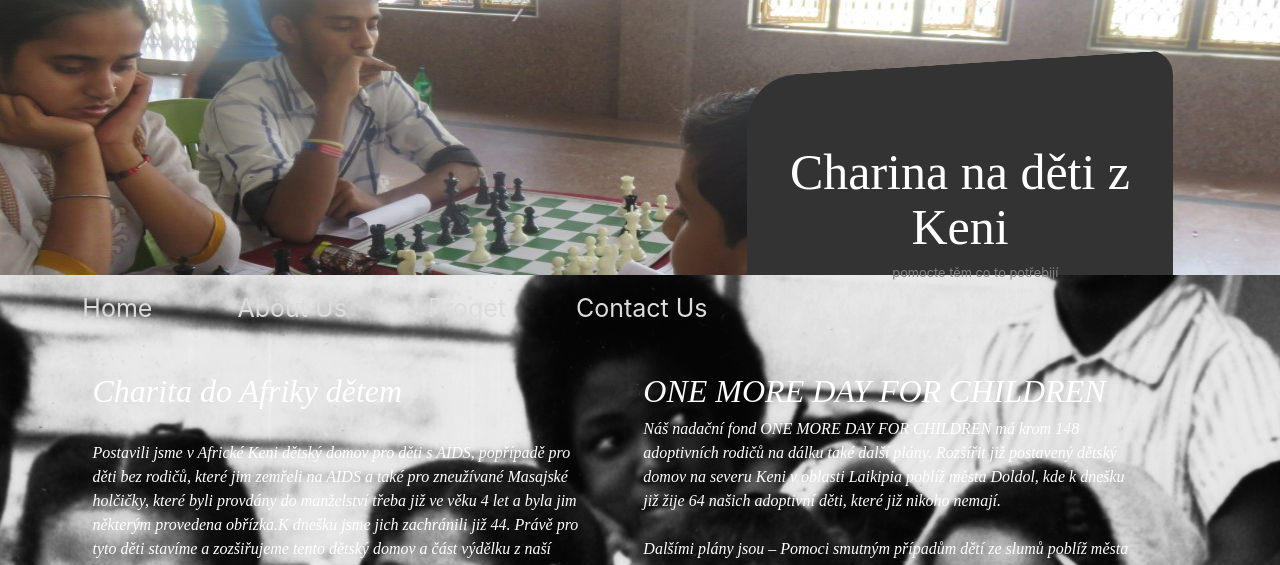
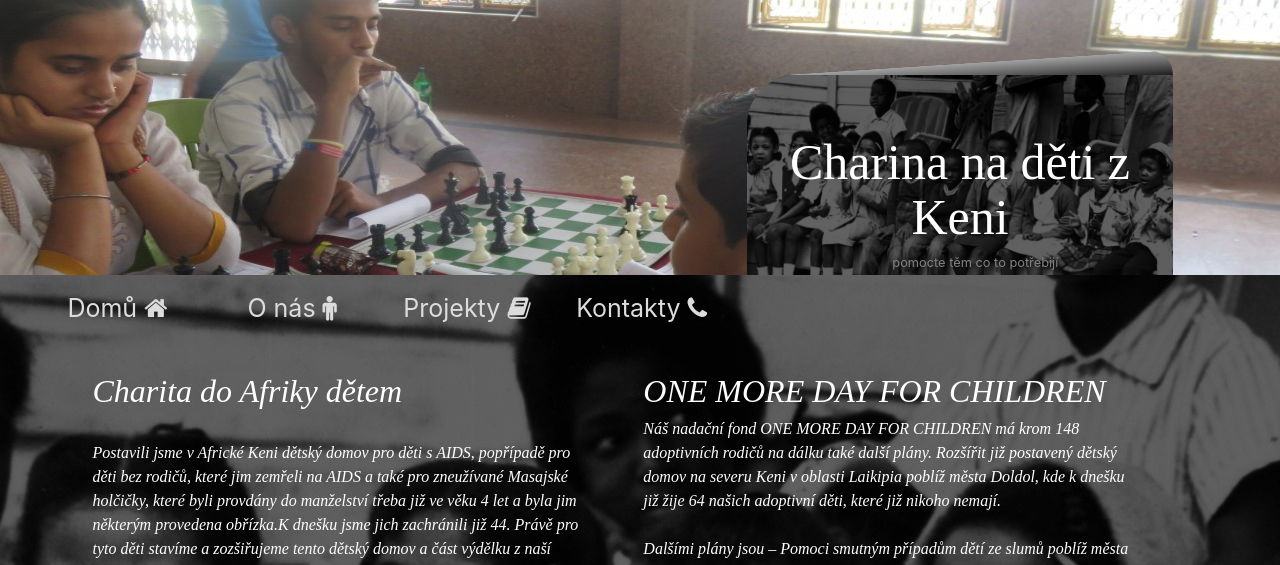
Before and after one commit to Rakullygs/Spsrakovnik-wb-charita, a PHP site: page / in a window 1280 px wide. Shown: the top 565 px of the page. Run offline with PHP 8.4, Linux system fonts and the light colour scheme.

Commit message:
home-done

```diff
--- a/css/custom.css
+++ b/css/custom.css
@@ -2,7 +2,6 @@ body {
     font-size: 1rem;
     color: #fff;
     background: url("../datagrid/img/core-pozadi.jpg");
-    width: 100%;
 }
 .header{
     height: 275px;
@@ -24,12 +23,13 @@ body {
 .middle .middle-midle{
     height: 25px;
     background:
-        linear-gradient(to left top, rgba(51,51,51, 1) 0% , rgba(51,51,51, 1) 49% , rgba(51,51,51, 0) 50%, rgba(51,51,51, 0) 100%),
+        linear-gradient(to left top, rgba(30,30,30, 1) 0% , rgba(160,160,160, 1) 49% , rgba(51,51,51, 0) 50%, rgba(51,51,51, 0) 100%),
         linear-gradient(rgba(0, 0, 0, 0), rgba(0, 0, 0, 0));
         border-top-right-radius: 50px;
 }
 .middle .middle-down{
-    background-color: rgb(51,51,51);
+    background: url("../datagrid/img/core-pozadi.jpg");
+    background-size: 100%;
     height: 200px;
     border-top-left-radius: 50px;
 }
@@ -92,7 +92,7 @@ a li:hover {
 }
 .Naspis{
     text-align: center;
-    margin-top: 70px;
+    margin-top: 60px;
     font-size: 50px;
     font-family: initial;
 }
@@ -101,3 +101,18 @@ a li:hover {
     margin-right: 100px;
     color: rgb(130,130,130);
 }
+.about{
+    background: red;
+}
+.Naspis-phone{
+    text-align: center;
+    margin-top: 50px;
+    font-size: 30px;
+    font-family: initial;
+}
+.podtext-phone{
+    text-align: right;
+    float: right;
+    margin-left: 100px;
+    color: rgb(130,130,130);
+}
--- a/index.php
+++ b/index.php
@@ -9,6 +9,7 @@
     <link rel="stylesheet" href="css/bootstrap/css/bootstrap-theme.min.css">
     <link rel="stylesheet" href="css/custom.css"
      <link rel="stylesheet" href="source/font-awesome/css/font-awesome.min.css">
+    <link rel="stylesheet" href="source/font-awesome/css/font-awesome.css">
     </head>
     <body>
         <?php
@@ -17,8 +18,8 @@
             <div class="row">
                 <div class="header col-xs-12">
                     <div class="row">
-                        <div class="header-box-img col-xs-7"></div>
-                        <div class="middle col-xs-4">
+                        <div class="header-box-img col-sm-7 col-xs-12"><h2 class="Naspis-phone hidden-lg-up">Charina na děti z Keni</h2> <small class="podtext-phone hidden-lg-up hidden-xs-down">pomocte těm co to potřebijí</small></div>
+                        <div class="middle col-xs-4 hidden-xs-down">
                           <div class="row">
                            <div class="middle-top col-xs-12"></div>
                            <div class="middle-midle hidden-md-down offset-md-1 col-md-11"></div>
--- a/nav.php
+++ b/nav.php
@@ -1,8 +1,8 @@
 <nav>
     <ul class="offset-xs-1 offset-sm-0 col-xs-10 col-sm-12 col-md-7 nevim">
-       <a href="index.php"> <li class="col-xs-12 col-sm-12 col-md-3 nav-item">Home</li></a>
-       <a href="pages/about_us.php"><li class="col-xs-12 col-sm-12 col-md-3 nav-item">About Us</li></a>
-       <a href="pages/proget.php"><li class="col-xs-12 col-sm-12 col-md-3 nav-item">Proget</li></a>
-       <a href="pages/contact_us.php"><li class="col-xs-12 col-sm-12 col-md-3 nav-item">Contact Us</li></a>
+        <div> <a href="index.php"> <li class="col-xs-12 col-sm-12 col-md-3 nav-item">Domů <i class="fa fa-home" aria-hidden="true"></i></li></a></div>
+        <div><a href="pages/about_us.php"><li class="col-xs-12 col-sm-12 col-md-3 nav-item">O nás <i class="fa fa-male" aria-hidden="true"></i> </li></a></div>
+       <div><a href="pages/proget.php"><li class="col-xs-12 col-sm-12 col-md-3 nav-item">Projekty <i class="fa fa-book" aria-hidden="true"></i> </li></a></div>
+       <div><a href="pages/contact_us.php"><li class="col-xs-12 col-sm-12 col-md-3 nav-item">Kontakty <i class="fa fa-phone" aria-hidden="true"></i></li></a></div>
     </ul>
  </nav>
--- a/pages/contact_us.php
+++ b/pages/contact_us.php
@@ -7,6 +7,7 @@
     <link rel="stylesheet" href="../css/bootstrap/css/bootstrap-theme.min.css">
     <link rel="stylesheet" href="../css/custom.css"
      <link rel="stylesheet" href="../source/font-awesome/css/font-awesome.min.css">
+     <link rel="stylesheet" href="../source/font-awesome/css/font-awesome.css">
     </head>
  <?php require "logo.php"; ?>
  <?php require "nav.php"; ?>
--- a/pages/proget.php
+++ b/pages/proget.php
@@ -7,6 +7,7 @@
     <link rel="stylesheet" href="../css/bootstrap/css/bootstrap-theme.min.css">
     <link rel="stylesheet" href="../css/custom.css"
      <link rel="stylesheet" href="../source/font-awesome/css/font-awesome.min.css">
+     <link rel="stylesheet" href="../source/font-awesome/css/font-awesome.css">
     </head>
  <?php require "logo.php"; ?>
  <?php require "nav.php"; ?>
```
Also changed, not shown: pages/About_us.php (+10 -0 lines), pages/nav.php (+5 -5 lines), datagrid/img/core-pozadi.jpg.
